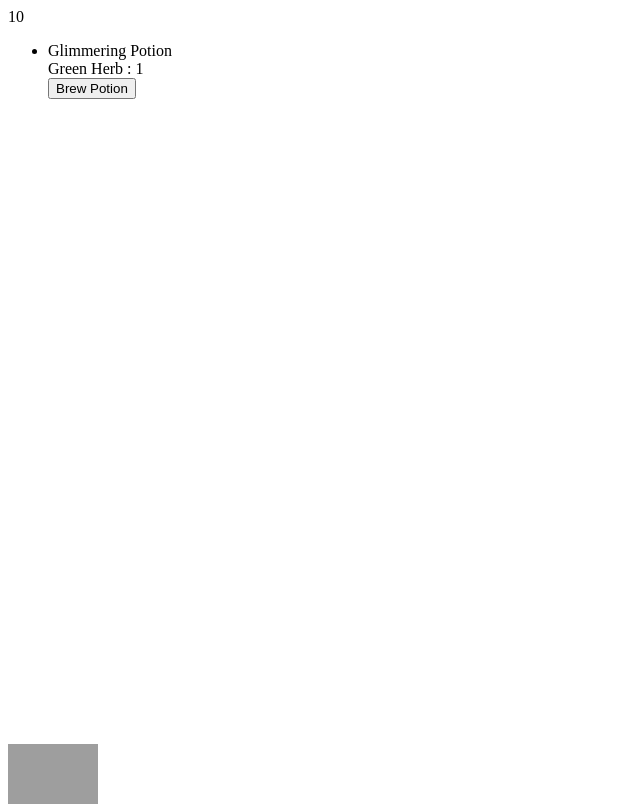
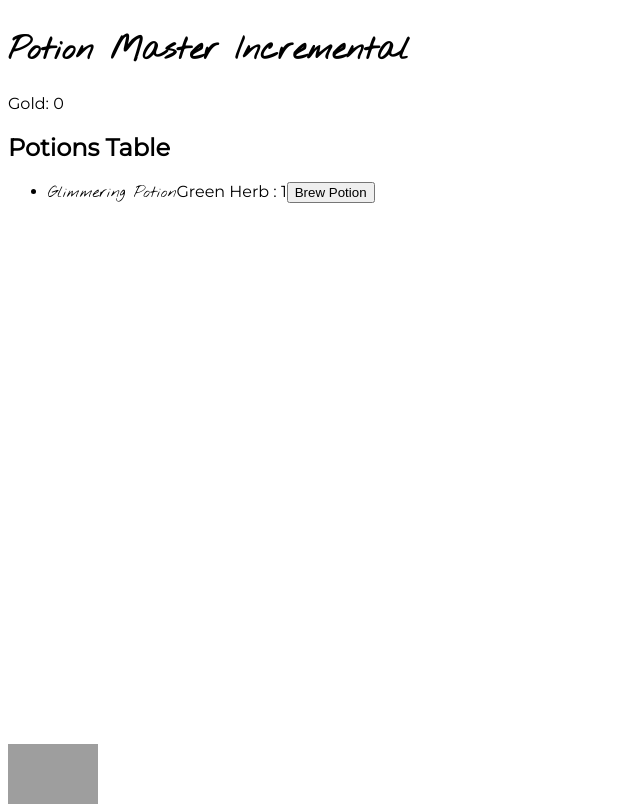
Before and after one commit to meredori/ludum_dare_49, a React (Create React App) app: page / in a window 1280 px wide. Shown: the whole page, without its empty margins (0-640 px from the left). Built offline with nearby package versions, Linux system fonts and the light colour scheme; grey boxes are pictures that could not be loaded.

Commit message:
added a shared reducer (extraReducers)

```diff
--- a/src/App.jsx
+++ b/src/App.jsx
@@ -5,6 +5,7 @@ import PotionTable from './features/potions/potionTable';
 class App extends React.Component {
     render() {
       return <div>
+        <h1 className="cursive">Potion Master Incremental</h1>
         <Gold></Gold>
         <PotionTable></PotionTable>
         </div>;
--- a/src/app/store.js
+++ b/src/app/store.js
@@ -1,10 +1,12 @@
 import { configureStore } from "@reduxjs/toolkit";
 import goldReducer from '../features/gold/goldSlice'
 import potionsReducer from '../features/potions/potionSlice'
+import alchemistReducer from '../features/alchemist/alchemistSlice'
 
 export const store = configureStore({
     reducer: {
         gold: goldReducer,
-        potions: potionsReducer
+        potions: potionsReducer,
+        alchemist: alchemistReducer
     },
 })
--- /dev/null
+++ b/src/features/alchemist/alchemistSlice.js
@@ -0,0 +1,27 @@
+import { createSlice } from '@reduxjs/toolkit'
+import { brewPotion } from '../potions/potionSlice'
+
+const initialState = {
+  herbs: {},
+}
+
+export const alchemistSlice = createSlice({
+  name: 'alchemist',
+  initialState,
+  reducers: {
+    decrement: (state) => {
+      state.value -= 1
+    },
+    incrementByAmount: (state, action) => {
+      state.value += action.payload
+    },
+  },
+  extraReducers: {
+    [brewPotion](state, action) {
+        console.log("Alchemist is making " + action.payload)
+    }
+  }
+})
+export const { decrement, incrementByAmount } = alchemistSlice.actions
+
+export default alchemistSlice.reducer
--- a/src/features/gold/gold.jsx
+++ b/src/features/gold/gold.jsx
@@ -4,7 +4,7 @@ import { connect  } from 'react-redux'
 class Gold extends React.Component {
     render() {
       return <div className="gold-display">
-          <span>{this.props.gold}</span>
+          <span>Gold: {this.props.gold}</span>
       </div>;
     }
   }
--- a/src/features/gold/goldSlice.js
+++ b/src/features/gold/goldSlice.js
@@ -1,7 +1,7 @@
 import { createSlice } from '@reduxjs/toolkit'
 
 const initialState = {
-  value: 10,
+  value: 0,
 }
 
 export const goldSlice = createSlice({
--- a/src/features/potions/potion.jsx
+++ b/src/features/potions/potion.jsx
@@ -1,15 +1,15 @@
 import React from 'react';
 import { connect  } from 'react-redux'
-import {startBrew} from './potionSlice'
+import {brewPotion} from './potionSlice'
 import herbs from '../herbs/herbs.json'
 
 class Potion extends React.Component {
     render() {
       const cost = this.props.type.baseCost.map((herb) => <span key={herb.herbId}>{herbs[herb.herbId].name} : {herb.amount}</span>)
       return <div className="potion">
-          <span>{this.props.type.name}</span><br/>
-          {cost}<br/>
-          <button onClick={() => this.props.startBrew(this.props.type.id)}>Brew Potion</button>
+          <span className="cursive">{this.props.type.name}</span>
+          {cost}
+          <button onClick={() => this.props.brewPotion(this.props.type.id)}>Brew Potion</button>
       </div>;
     }
   }
@@ -17,4 +17,4 @@ class Potion extends React.Component {
   const mapStateToProps = (state) => ({
       potions: state.potions
   })
-export default connect(mapStateToProps, {startBrew})(Potion);
+export default connect(mapStateToProps, {brewPotion})(Potion);
--- a/src/features/potions/potionSlice.js
+++ b/src/features/potions/potionSlice.js
@@ -8,17 +8,17 @@ export const potionsSlice = createSlice({
   name: 'potions',
   initialState,
   reducers: {
-    startBrew: (state, action) => {
-        console.log("Brewing Potion #" + action.payload)
+    brewPotion: (state, action) => {
+        console.log("Brewing Potion #" + action.payload);
     },
     finishBrew: (state,action) => {
       state.current[action]
     },
     consume: (state, action) => {
       state.value += action.payload
-    },
+    }
   },
 })
-export const { startBrew, finishBrew, consume } = potionsSlice.actions
+export const { brewPotion, finishBrew, consume } = potionsSlice.actions
 
 export default potionsSlice.reducer
--- a/src/features/potions/potionTable.jsx
+++ b/src/features/potions/potionTable.jsx
@@ -5,6 +5,7 @@ class PotionTable extends React.Component {
     render() {
       const potions = potionList.map((potion) => <li key={potion.id}><Potion type={potion}></Potion></li>)
       return <div className="potion-table">
+        <h2>Potions Table</h2>
         <ul>
           {potions}
         </ul>
--- a/src/style.scss
+++ b/src/style.scss
@@ -1,9 +1,12 @@
+@import url('https://fonts.googleapis.com/css2?family=Montserrat&family=Nothing+You+Could+Do&display=swap');
+
 html,body{
     height: 100%
 }
 body {
     display: flex;
     flex-direction: column;
+    font-family: 'Montserrat', sans-serif;
 }
 main{
     flex: 1 0 auto;
@@ -16,3 +19,7 @@ footer {
     width: 90px;
     height: 60px;
 }
+
+.cursive {
+    font-family: 'Nothing You Could Do', cursive;
+}
```
Also changed, not shown: src/features/herbs/herbs.jsx (added).
